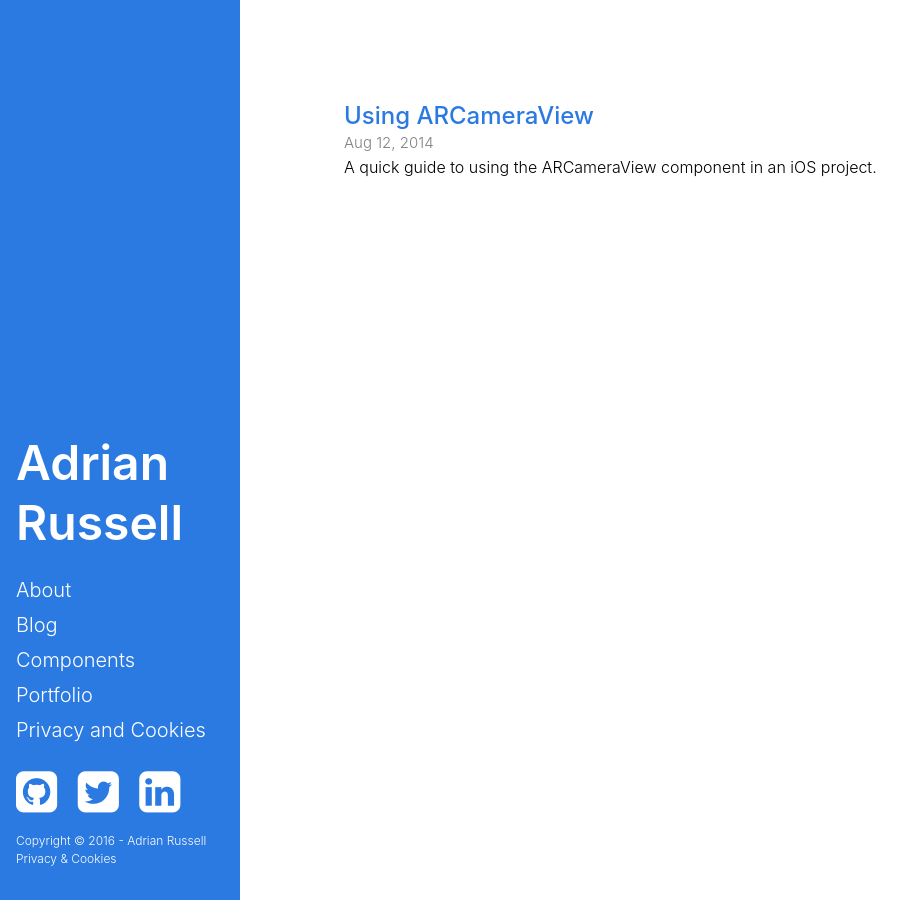
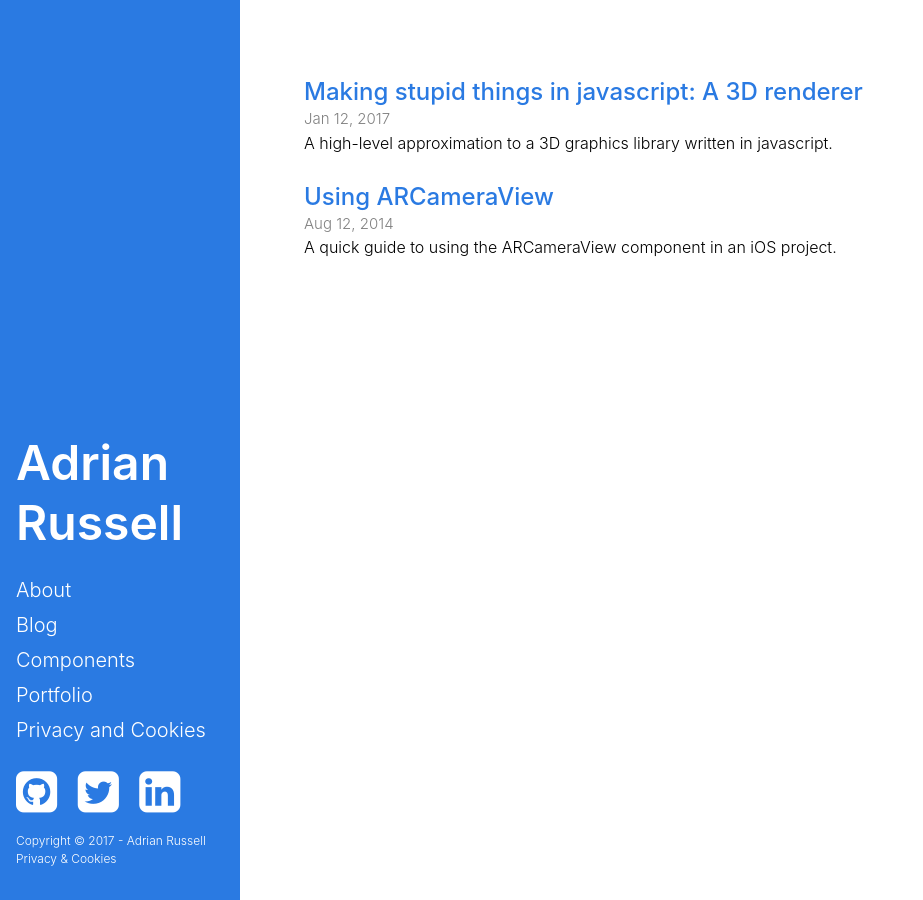
Before and after one commit to aderussell/aderussell.github.io, a Jekyll site: the page built from index.md, in a window 1280 px wide. Shown: the whole page, without its empty margins (0-923 px from the left). Built offline with Jekyll 4.4.1, drawn with Linux system fonts in a browser that asks for light colours; nearby versions of some CDN libraries.

Commit message:
tiny fixes

```diff
--- a/_config.yml
+++ b/_config.yml
@@ -1,6 +1,6 @@
 # Site settings
 title: Adrian Russell
-copyright: "Copyright © 2016 - Adrian Russell"
+copyright: "Copyright © 2017 - Adrian Russell"
 # email: your-email@domain.com
 description: "Adrian Russell is a software engineer based in the South West of England, UK. Adrian specialises in development for iOS and Mac OS X."
 baseurl: ""
--- /dev/null
+++ b/_posts/2017-01-12-opengl-js.markdown
@@ -0,0 +1,13 @@
+---
+layout: post
+title:  "Making stupid things in javascript: A 3D renderer"
+date:   2017-01-12
+tags: Open GL, Direct X, 3D, Graphics, Javascript
+description: "A high-level approximation to a 3D graphics library written in javascript."
+imagepath: "/images/blog/using-arcameraview/"
+---
+
+
+
+
+<iframe width="560" height="560" src="/demos/opengl - tutorial 0 - example 0/Z1.html" frameborder="0" seamless="seamless" scrolling="no"></iframe>
--- a/stylesheets/main.scss
+++ b/stylesheets/main.scss
@@ -315,7 +315,14 @@ mrow, msub {
 }
 
 
+ul.posts {
+	padding: 0px;
 
+
+	h2 {
+		margin-top: 0px;
+	}
+}
 
 /* Tokens */
 /* ----------------------------------------------------------*/
```
Also changed, not shown: portfolio.md (+1 -1 lines).
